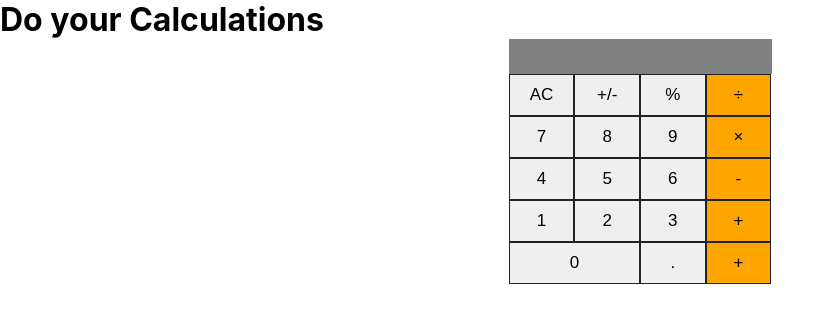
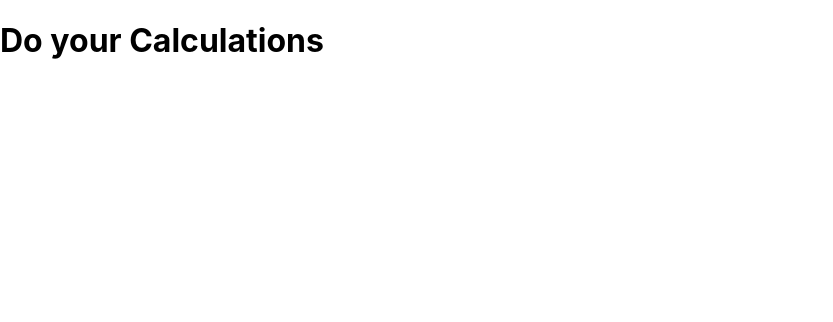
Before and after one commit to Iptysam/Math-magicians, a React (Create React App) app: page / in a window 1280 px wide. Shown: the top 322 px of the page, without its empty margins (0-833 px from the left). Built offline with nearby package versions, Linux system fonts and the light colour scheme.

Commit message:
Update the application

```diff
--- a/src/App.js
+++ b/src/App.js
@@ -1,5 +1,4 @@
 import React from 'react';
-import Calculator from './component/Calculator';
 import './index.css';
 
 class App extends React.PureComponent {
@@ -12,7 +11,6 @@ class App extends React.PureComponent {
     return (
       <div>
         <h1>Do your Calculations</h1>
-        <Calculator />
       </div>
     );
   }
```
